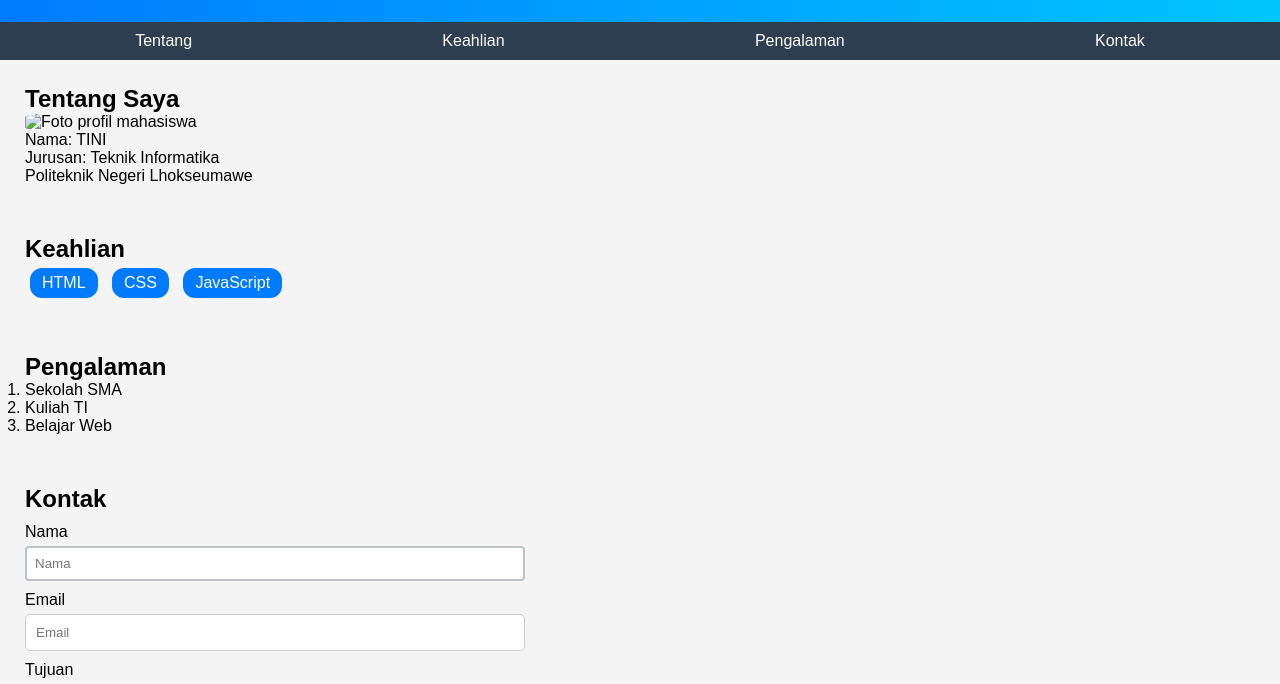
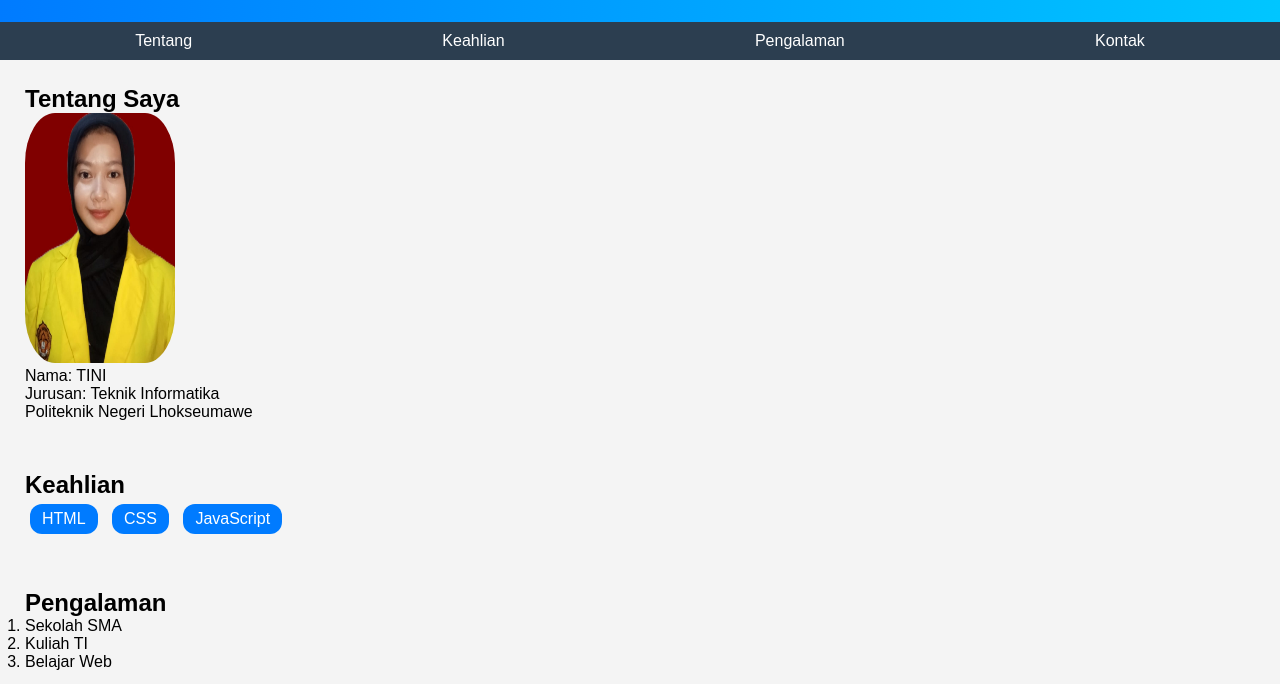
Before and after one commit to tini67837-sys/2025573010029_workshop_web_dasar, a plain HTML site: page modul-3/tugas/index.html in a window 1280 px wide. Shown: the part 65-749 px from the top of the page. Drawn offline with Linux system fonts and the light colour scheme.

Commit message:
merubah isi file

```diff
--- a/modul-3/tugas/index.html
+++ b/modul-3/tugas/index.html
@@ -28,7 +28,7 @@
           <h2>Tentang Saya</h2>
 
           <img
-            src="tugas/foto.jpeg"
+            src='profile.jpeg'
             width="250"
             height="250"
             alt="Foto profil mahasiswa"
```
Also changed, not shown: modul-3/tugas/profile.jpeg (renamed from modul-3/tugas/foto.jpeg).
